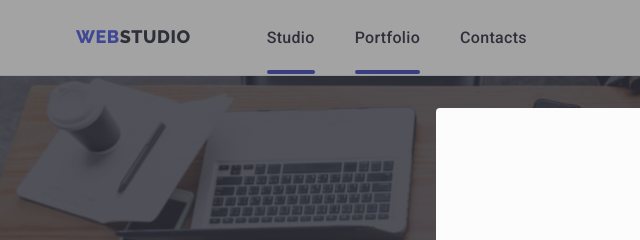
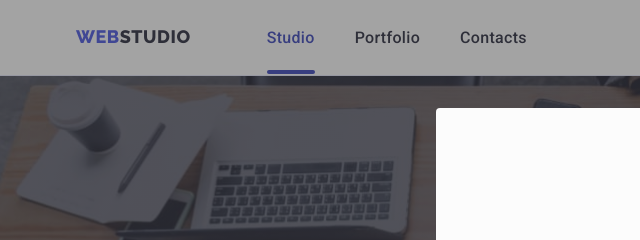
Before and after one commit to irynakorchmariuk/goit-markup-hw-05, a plain HTML site: page index.html in a window 1280 px wide. Both pictures are taken after a click on the button "Order Service". Shown: the top 240 px of the page, 0-640 px from the left. Drawn offline with nearby package versions, Linux system fonts and the light colour scheme.

Commit message:
31-05-23-12

```diff
--- a/css/styles.css
+++ b/css/styles.css
@@ -113,7 +113,7 @@ img {
   padding-bottom: 25.5px;
   display: block;
 }
-.current-page-studio::after {
+.menu-link.link.current::after {
   content: "";
   width: 100%;
   height: 4px;
@@ -125,25 +125,9 @@ img {
   top: 44px;
   border-radius: 2px;
 }
-.menu-link.link.current-page-studio {
-}
-.menu-link.link.current-page-portfolio {
-}
-.current-page-portfolio::after {
-  content: "";
-  width: 100%;
-  height: 4px;
-  display: block;
-  background-color: var(--color-blue);
-  position: absolute;
-  left: 0;
-  bottom: 0;
-  top: 44px;
-  border-radius: 2px;
-}
-
 .menu-link:hover,
-.menu-link:focus {
+.menu-link:focus,
+.menu-link.current {
   color: var(--color-blue);
 }
 .mail-number:not(:last-child) {
@@ -619,6 +603,7 @@ img {
   background-color: rgba(48, 48, 48, 0.445);
   box-shadow: 0px 1px 1px rgba(0, 0, 0, 0.14), 0px 1px 3px rgba(0, 0, 0, 0.12),
     0px 2px 1px rgba(0, 0, 0, 0.2);
+  transition: opacity 300ms linear, visibility 300ms linear;
 }
 .modal {
   width: 408px;
@@ -628,7 +613,11 @@ img {
   position: absolute;
   top: 50%;
   left: 50%;
-  transform: translate(-50%, -50%);
+  transform: translate(-50%, -50%) scale(1);
+  transition: transform 300ms linear;
+}
+.backdrop.is-hidden .modal {
+  transform: translate(-50%, -50%) scale(0);
 }
 .btn-cross {
   display: flex;
@@ -654,6 +643,9 @@ img {
   visibility: hidden;
   pointer-events: none;
 }
+.no-scroll {
+  overflow: hidden;
+}
 .btn-cross:hover,
 .btn-cross:focus {
   background-color: #404bbf;
--- a/index.html
+++ b/index.html
@@ -26,16 +26,10 @@
           </a>
           <ul class="menu list">
             <li class="menu-item">
-              <a class="menu-link link current-page-studio" href="./index.html"
-                >Studio</a
-              >
+              <a class="menu-link link current" href="./index.html">Studio</a>
             </li>
             <li class="menu-item">
-              <a
-                class="menu-link link current-page-portfolio"
-                href="./portfolio.html"
-                >Portfolio</a
-              >
+              <a class="menu-link link" href="./portfolio.html">Portfolio</a>
             </li>
             <li class="menu-item">
               <a class="menu-link link" href="">Contacts</a>
--- a/js/modal.js
+++ b/js/modal.js
@@ -10,5 +10,6 @@
 
   function toggleModal() {
     refs.modal.classList.toggle("is-hidden");
+    document.body.classList.toggle("no-scroll");
   }
 })();
```
Also changed, not shown: portfolio.html (+3 -1 lines).
